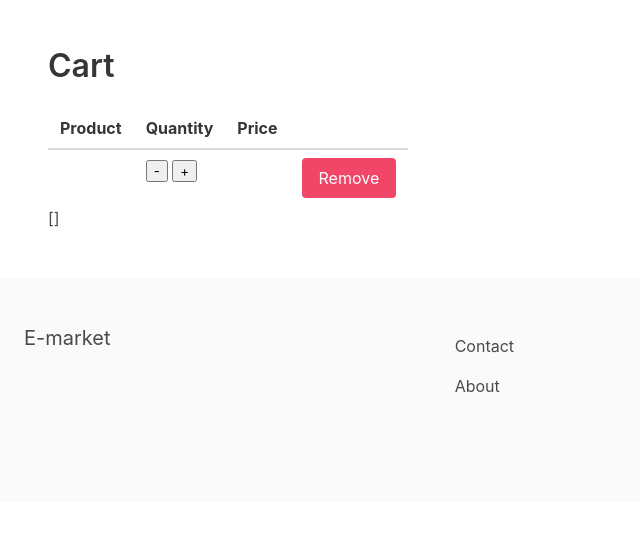
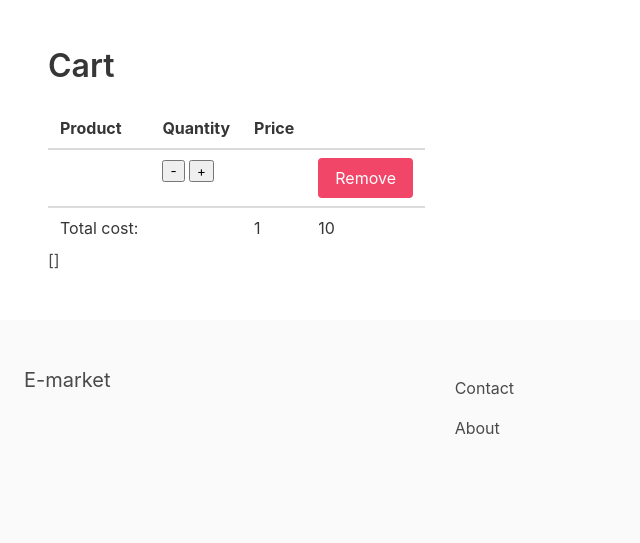
Before and after one commit to KaisarAyupov/Django-And-Vue-Ecommerce-Website-, a Django app: template e_market/apps/cart/templates/cart.html in a window 1280 px wide. Shown: the part 56-599 px from the top of the page, without its empty margins (0-640 px from the left). Run offline with Django 3.2, Linux system fonts and the light colour scheme; the template is opened without the code that fills it: most values are stand-ins (such as "Sample title", 1, 10 or a date in 2020); some libraries are stand-ins or nearby versions.

Commit message:
Show total price for the whole cart

```diff
--- a/e_market/apps/cart/cart.py
+++ b/e_market/apps/cart/cart.py
@@ -58,3 +58,6 @@ class Cart(object):
 
     def get_total_length(self):
         return sum(int(item['quantity']) for item in self.cart.values())
+
+    def get_total_cost(self):
+        return sum(float(item['total_price']) for item in self.cart.values())
--- a/e_market/apps/cart/templates/cart.html
+++ b/e_market/apps/cart/templates/cart.html
@@ -25,6 +25,14 @@
                     <td><button @click="removeFromCart(product.id)" class="button is-danger">Remove</button></td>
                 </tr>
             </tbody>
+            <tfoot>
+                <tr>
+                    <td>Total cost:</td>
+                    <td></td>
+                    <td>{{ cart.get_total_length }}</td>
+                    <td>{{ cart.get_total_cost }}</td>
+                </tr>
+            </tfoot>
         </table>
     </div>
     {% else %}
--- a/to_do.txt
+++ b/to_do.txt
@@ -42,7 +42,7 @@ Todo list for part 5:
 ********************************************************************************************************************************************
 Todo list for part 5:
 -DONE Add product pictures (Thumbnails using Pillow)
--Show total price for the whole cart
+-DONE Show total price for the whole cart
 -CSS
 -Create new app for orders
 -Set up order models
```
